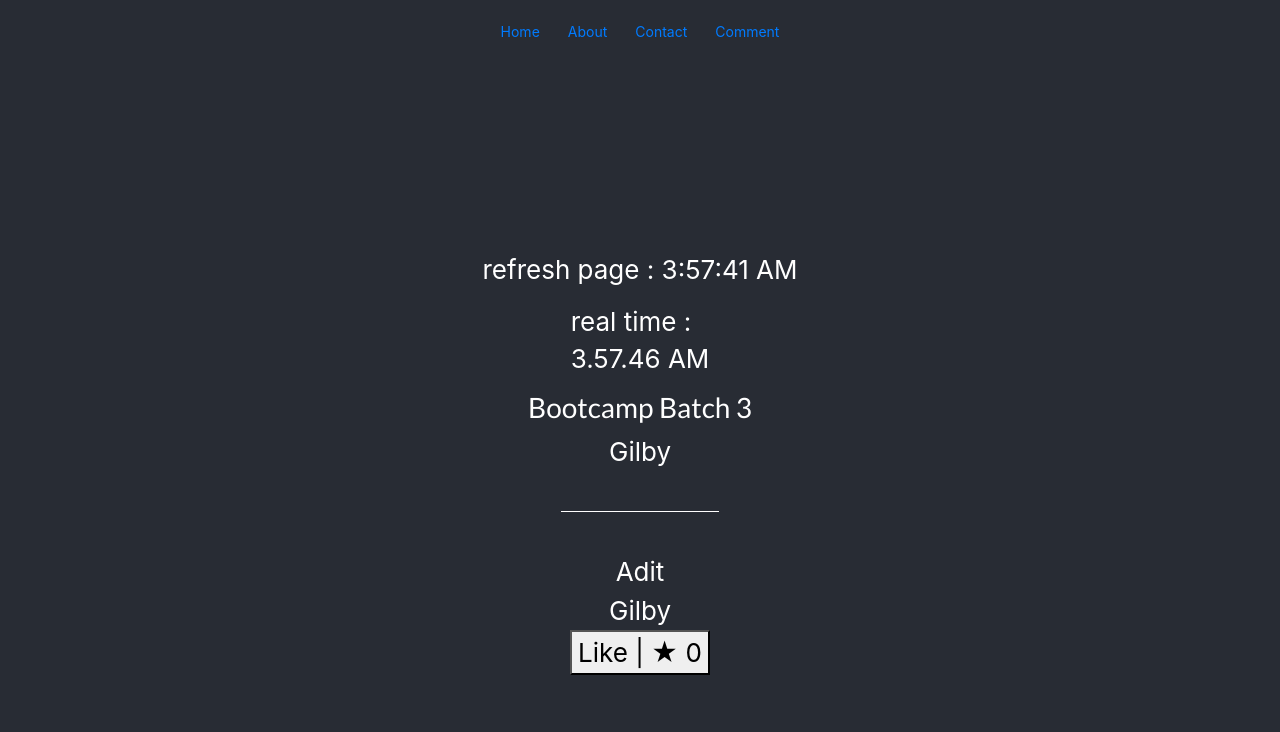
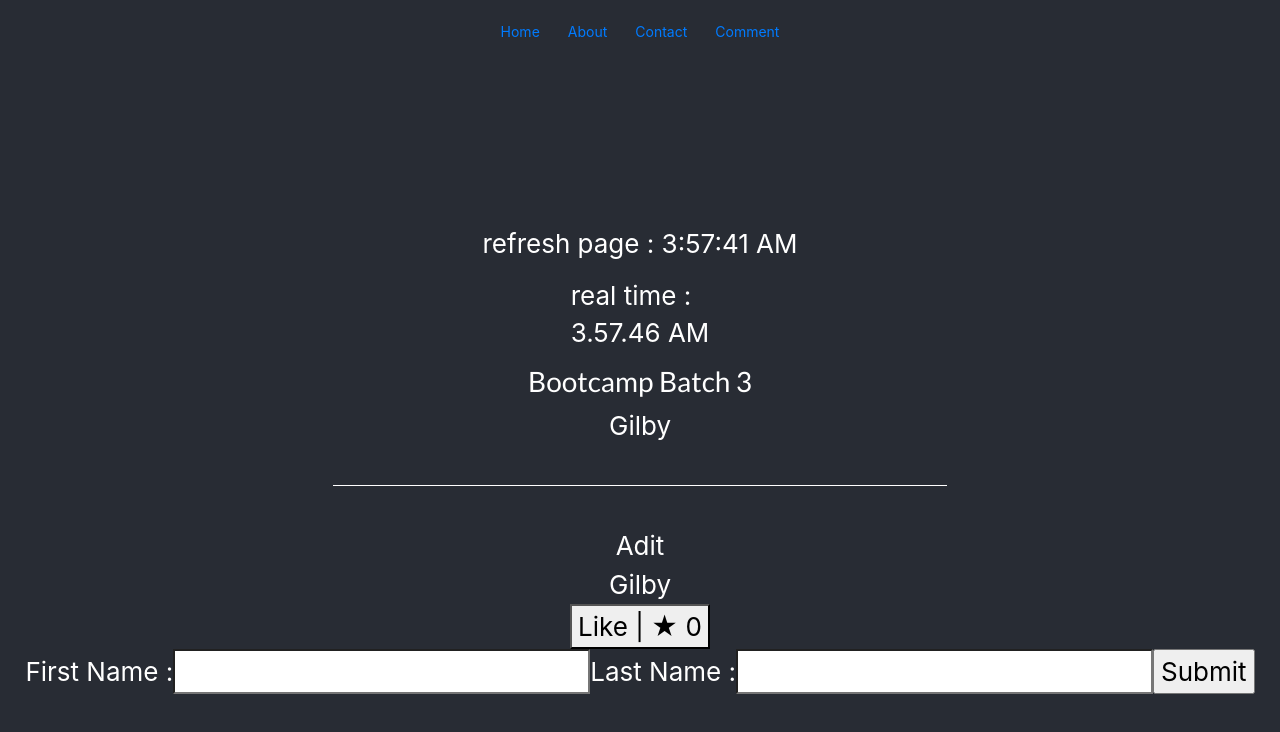
Before and after one commit to gilby5150/Pertemuan-9-jsx, a React (Create React App) app: page / in a window 1280 px wide. Shown: the top 732 px of the page. Built offline with nearby package versions, Linux system fonts and the light colour scheme.

Commit message:
Form Submit

```diff
--- /dev/null
+++ b/src/components/Form.jsx
@@ -0,0 +1,55 @@
+import { Component } from "react";
+
+class Form extends Component {
+  constructor(props) {
+    super(props);
+    this.state = { FirstName: "", LastName: "" };
+
+    this.handleChange = this.handleChange.bind(this);
+    this.handleSubmit = this.handleSubmit.bind(this);
+  }
+
+  handleChange(event){
+    this.setState({
+      [event.target.name] : event.target.value
+    })
+  }
+
+  handleSubmit(event) {
+    const { FirstName, LastName } = this.state;
+    event.preventDefault();
+    alert(`
+      FirstName : ${FirstName}
+      LastName : ${LastName}
+
+    `);
+  }
+
+  render() {
+    return (
+      <form onSubmit={this.handleSubmit}>
+        <label>
+          First Name :
+          <input
+          name="FirstName"
+            type="text"
+            value={this.state.FirstName}
+            onChange={this.handleChange}
+          />
+        </label>
+        <label>
+          Last Name :
+          <input
+          name="LastName"
+            type="text"
+            value={this.state.LastName}
+            onChange={this.handleChange}
+          />
+        </label>
+        <input type="submit" value="Submit" />
+      </form>
+    );
+  }
+}
+
+export default Form;
--- a/src/components/Home.jsx
+++ b/src/components/Home.jsx
@@ -1,6 +1,7 @@
 import User from './User'
 import Like from './Like'
 import Clock from './Clock';
+import Form from './Form';
 
 const Home = () => {
   const date = new Date()
@@ -18,6 +19,7 @@
       <User name="Adit" age="30" />
       <User name="Gilby" age="20" />
       <Like/>
+      <Form/>
       </div>
     </>
   )
```
Also changed, not shown: src/components/React 6  Form Submit.jsx (added, +55 -0 lines).
